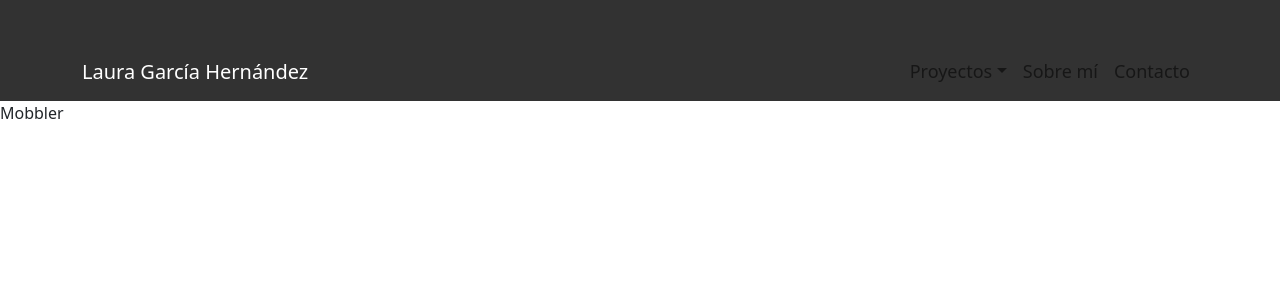
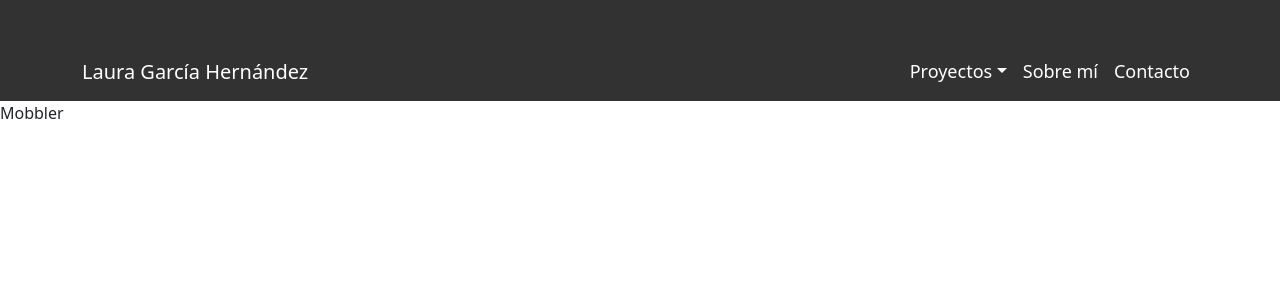
Before and after one commit to lauragh/portfolio, a React (Create React App) app: page /portfolio/projects/mobbler in a window 1280 px wide. Shown: the top 300 px of the page. Built offline with nearby package versions, Linux system fonts and the light colour scheme.

Commit message:
switch button in process

```diff
--- a/src/components/App.css
+++ b/src/components/App.css
@@ -6,6 +6,22 @@
     background-color: white;
 }
 
-.colorText {
+.lightColorText {
+    color: white ;
+}
+
+.lightColorText > a {
     color: white !important;
 }
+
+.darkColorText {
+    color: black ;
+}
+
+.darkColorText > a {
+    color: white !important;
+}
+
+#changeTheme {
+    float: right;
+}
--- a/src/shared/components/NavBar.js
+++ b/src/shared/components/NavBar.js
@@ -5,23 +5,20 @@ import './NavBar.css';
 import {Link} from "react-router-dom";
 
 export default function NavBar(props) {
-    const theme = props.id;
-
     return (
         <Navbar id={props.id} style={{paddingTop: '50px'}} expand="lg">
             <Container>
-            <Navbar.Brand className="colorText" href="/portfolio">Laura García Hernández</Navbar.Brand>
+            <Navbar.Brand className={props.id === "light" ? "darkColorText" : "lightColorText"} href="/portfolio">Laura García Hernández</Navbar.Brand>
             <Navbar.Toggle aria-controls="basic-navbar-nav" />
             <Navbar.Collapse id="basic-navbar-nav">
                 <Nav className="me-auto">
-                {/* <NavDropdown style={theme==="light"?{color: 'white'}: {color: 'black'}} title="Proyectos" id="basic-nav-dropdown"> */}
-                <NavDropdown title="Proyectos" id="basic-nav-dropdown">
+                <NavDropdown className={props.id === "light" ? "darkColorText" : "lightColorText"}  title="Proyectos" id="basic-nav-dropdown">
                     <NavDropdown.Item href="/portfolio/projects/mobbler">Mobbler</NavDropdown.Item>
                     {/* <NavDropdown.Divider /> */}
                     <NavDropdown.Item href="#action/3.4">Rain of</NavDropdown.Item>
                 </NavDropdown>
-                <Link to="/portfolio/about" className="nav-link">Sobre mí</Link>
-                <Link to="/portfolio/contact" className="nav-link">Contacto</Link>
+                <Link to="/portfolio/about" className={props.id === "light" ? "darkColorText nav-link " : "lightColorText nav-link"}>Sobre mí</Link>
+                <Link to="/portfolio/contact" className={props.id === "light" ? "darkColorText nav-link " : "lightColorText nav-link"}>Contacto</Link>
                 </Nav>
             </Navbar.Collapse>
             </Container>
```
Also changed, not shown: src/components/App.js (+8 -0 lines).
